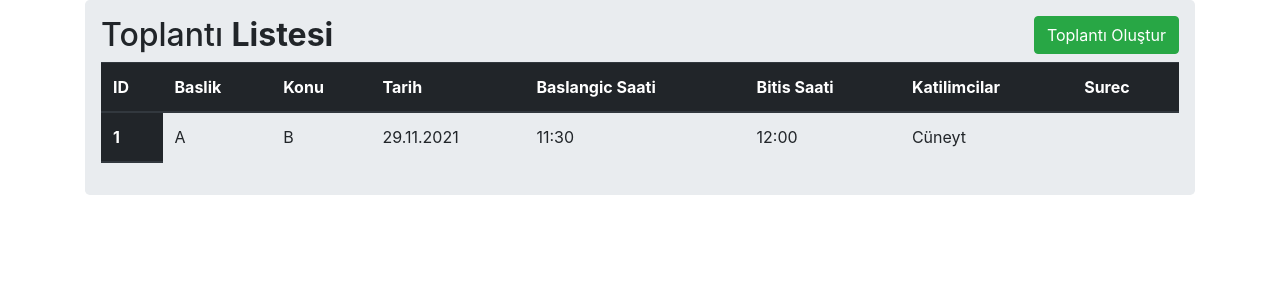
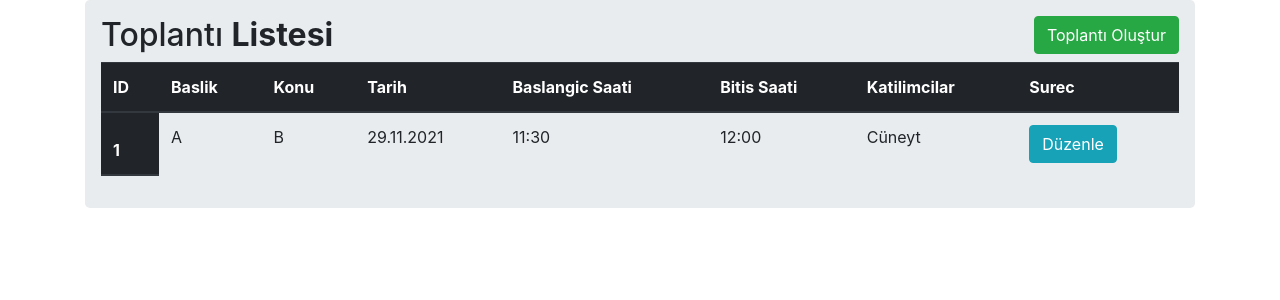
Before and after one commit to cuneytcbnx/MeetingOrganizer, a Flask app: page / in a window 1280 px wide. Shown: the top 300 px of the page. Run offline with Flask 2, Linux system fonts and the light colour scheme; some libraries are stand-ins or nearby versions.

Commit message:
edit button added to the table

```diff
--- a/templates/index.html
+++ b/templates/index.html
@@ -30,6 +30,9 @@
                             <td>11:30</td>
                             <td>12:00</td>
                             <td>Cüneyt</td>
+                            <td>
+                                <a href="" class="btn btn-info" data-toggle="modal" data-target="#modaledit">Düzenle</a>
+                            </td>
                         </tr>
                     </thead>
 
```
